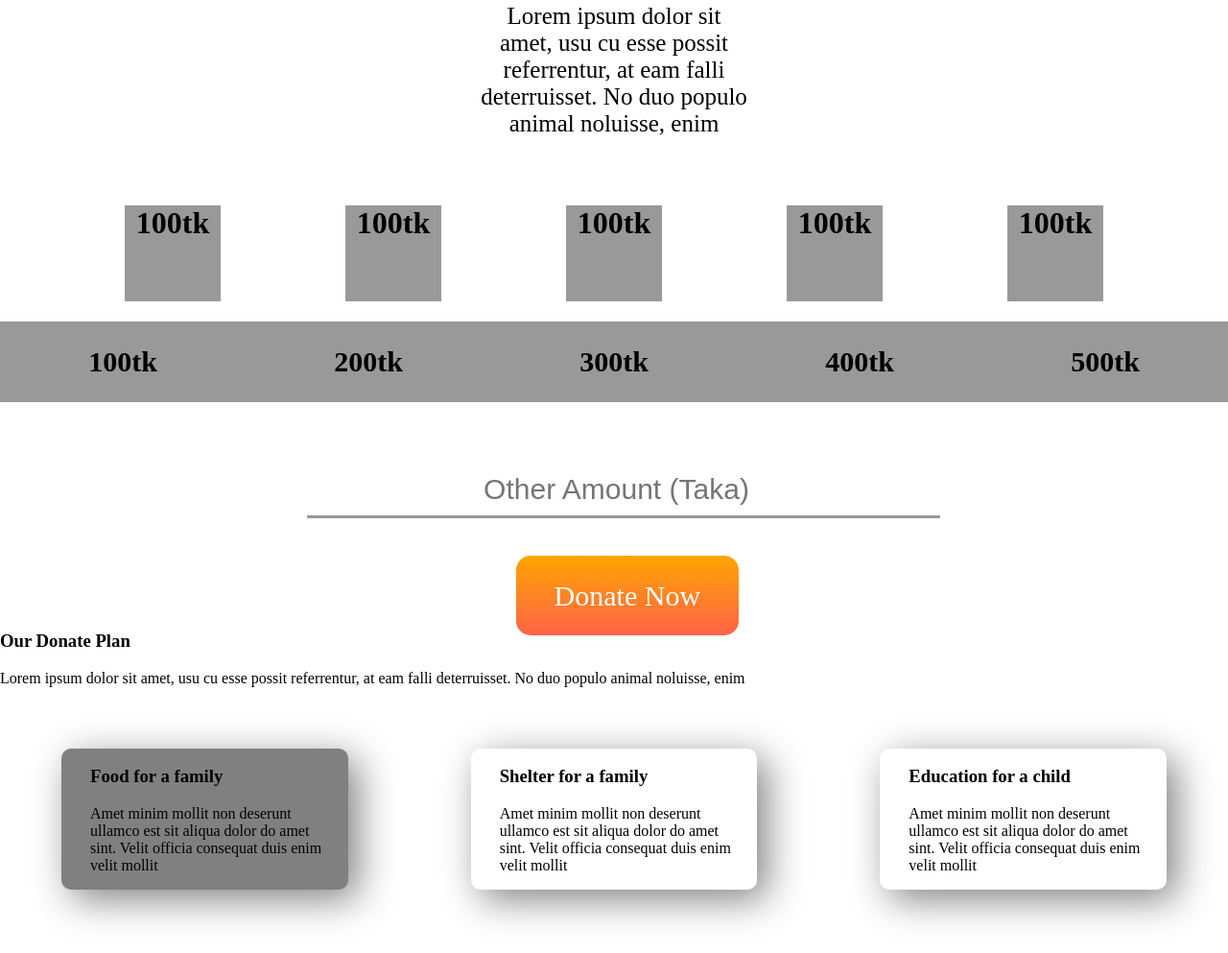
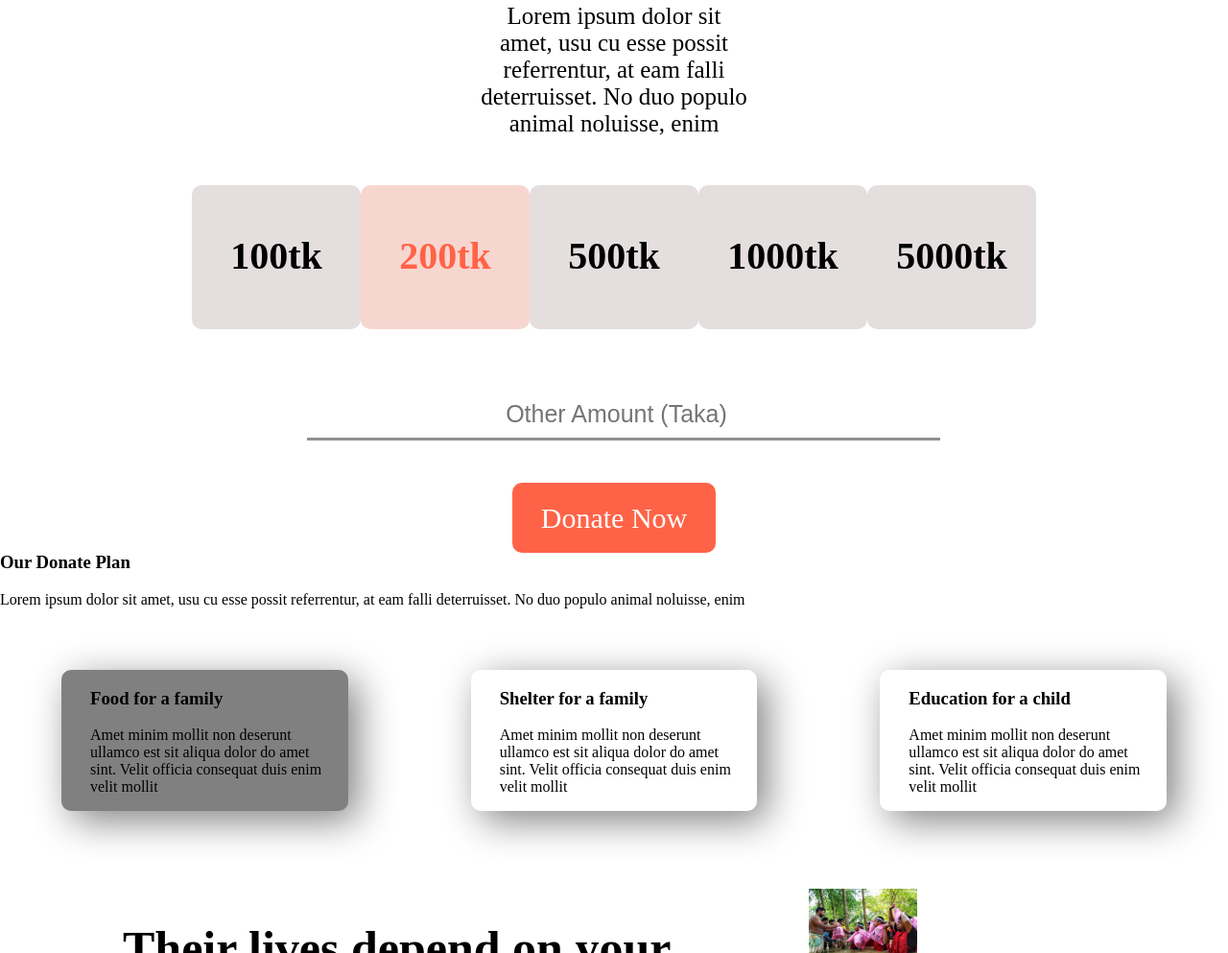
Before and after one commit to Murshed9616/donate-today-abu-murshed, a plain HTML site: page index.html in a window 1280 px wide. Shown: the part 892-1885 px from the top of the page at 96% size. Drawn offline with Linux system fonts and the light colour scheme.

Commit message:
taka and donate button

```diff
--- a/index.html
+++ b/index.html
@@ -27,75 +27,34 @@
         </div>
     </div>
     <div class="taka-container">
-        <div>
+        <div class="alltaka-box">
             <h1 class="taka-headline">100tk</h1>
         </div>
-        <div>
-            <h1 class="taka-headline">100tk</h1>
+        <div class="sceondtaka-box">
+            <h1 class="taka-headline">200tk</h1>
         </div>
-        <div>
-            <h1 class="taka-headline">100tk</h1>
+        <div class="alltaka-box">
+            <h1 class="taka-headline">500tk</h1>
         </div>
-        <div>
-            <h1 class="taka-headline">100tk</h1>
+        <div class="alltaka-box">
+            <h1 class="taka-headline">1000tk</h1>
         </div>
-        <div>
-            <h1 class="taka-headline">100tk</h1>
+        <div class="alltaka-box">
+            <h1 class="taka-headline">5000tk</h1>
         </div>
+    </div>
 
+
+    <div seceond-button>
+        <input type="number" placeholder="Other Amount (Taka)">
+    </div>
+    <div class="button-container">
+        <a class="button-link" target="_blank" href="https://github.com/Murshed9616/donate-today-abu-murshed">Donate
+            Now</a>
     </div>
 
 
 
-
-
-
-
-
-
-
-
-
-
-
-
-
-
-
-    <section>
-        <div class="taka-button">
-            <div class="taka-taka">
-                <h1>100tk</h1>
-            </div>
-            <div class="taka-taka">
-                <h1>200tk</h1>
-            </div>
-            <div class="taka-taka">
-                <h1>300tk</h1>
-            </div>
-            <div class="taka-taka">
-                <h1>400tk</h1>
-            </div>
-            <div class="taka-taka">
-                <h1>500tk</h1>
-            </div>
-        </div>
-
-
-
-
-
-
-
-        <div seceond-button>
-            <input type="number" placeholder="Other Amount (Taka)">
-        </div>
-        <div>
-            <a class="donate-button" target="_blank"
-                href="https://github.com/Murshed9616/donate-today-abu-murshed">Donate
-                Now</a>
-        </div>
-    </section>
     <section>
         <section class="secend-section">
             <div>
--- a/style.css
+++ b/style.css
@@ -12,7 +12,6 @@ body {
     width: 100vw;
     height: 50vw;
     padding-top: 10px;
-
     color: white;
 
 
@@ -37,6 +36,7 @@ body {
 }
 
 .button-link {
+
     text-decoration: none;
     background-color: tomato;
     padding: 20px 30px;
@@ -55,69 +55,52 @@ body {
     margin-bottom: 2%;
 }
 
-
-.taka-headline {
-    width: 100px;
-    height: 100px;
-    background-color: #999;
+.alltaka-box {
+    width: 200px;
+    height: 150px;
+    background-color: rgb(228, 222, 222);
     text-align: center;
-
+    border-radius: 10px;
 }
 
 .taka-container {
     display: flex;
     justify-content: space-evenly;
+    margin-left: 200px;
+    margin-right: 200px;
 }
 
+.taka-headline {
+    font-size: 40px;
+    margin-top: 50px;
 
+}
 
-
-
+.sceondtaka-box {
+    width: 200px;
+    height: 150px;
+    background-color: rgb(247, 214, 208);
+    text-align: center;
+    border-radius: 10px;
+    color: tomato;
+}
 
 input {
     padding: 10px;
     width: 50%;
     outline: none;
     border: none;
-    font-size: 30px;
+    font-size: 25px;
     text-align: center;
-    border-bottom: 3px solid #999;
+    border-bottom: 3px solid rgb(148, 144, 144);
     margin-top: 5%;
     margin-bottom: 5%;
     margin-left: 25%;
     margin-right: 20%;
 }
 
-.taka-button {
-    display: flex;
-    display-flex: warp;
-    justify-content: space-around;
+.button-container {
     text-align: center;
-    font-size: 20px;
-    background-color: #999;
-}
-
-
-
-
-
-
-
-
-
-
-.donate-button {
-    text-decoration: none;
-    background-image: linear-gradient(orange, tomato);
-    padding: 25px 40px;
-    border-radius: 15px;
-    font-size: 30px;
-    text-align: center;
-    margin-left: 42%;
-    margin-right: 0%;
-    margin-top: 5%;
-    margin-bottom: 50%;
-    color: white;
 }
 
 .experience-item {
```
